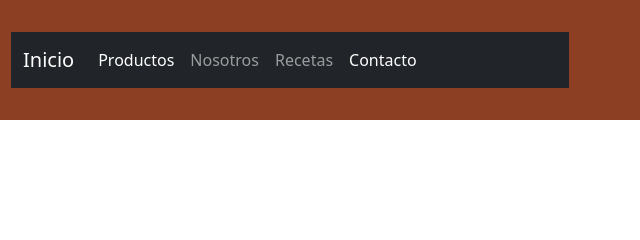
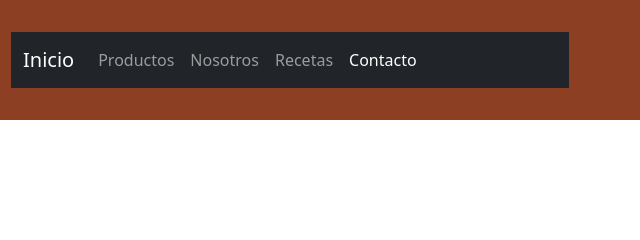
Before and after one commit to DaniCarri/dcrepoUno, a plain HTML site: page html/contacto.html in a window 1280 px wide. Shown: the top 240 px of the page, 629-1269 px from the left. Drawn offline with nearby package versions, Linux system fonts and the light colour scheme.

Commit message:
ultima modificación

```diff
--- a/css/style.css
+++ b/css/style.css
@@ -80,6 +80,8 @@
        display: flex;
 
    }
+
+
 
 
    /* SECCION PRODUCTOS */
--- a/html/contacto.html
+++ b/html/contacto.html
@@ -31,7 +31,7 @@
                   </button>
                   <div class="collapse navbar-collapse" id="navbarNavAltMarkup">
                     <div class="navbar-nav">
-                      <a class="nav-link active" aria-current="page" href="../html/productos.html">Productos</a>
+                      <a class="nav-link" aria-current="page" href="../html/productos.html">Productos</a>
                       <a class="nav-link" href="../html/nosotros.html">Nosotros</a>
                       <a class="nav-link" href="../html/recetas.html">Recetas</a>
                       <a class="nav-link active" href="../html/contacto.html">Contacto</a>
```
